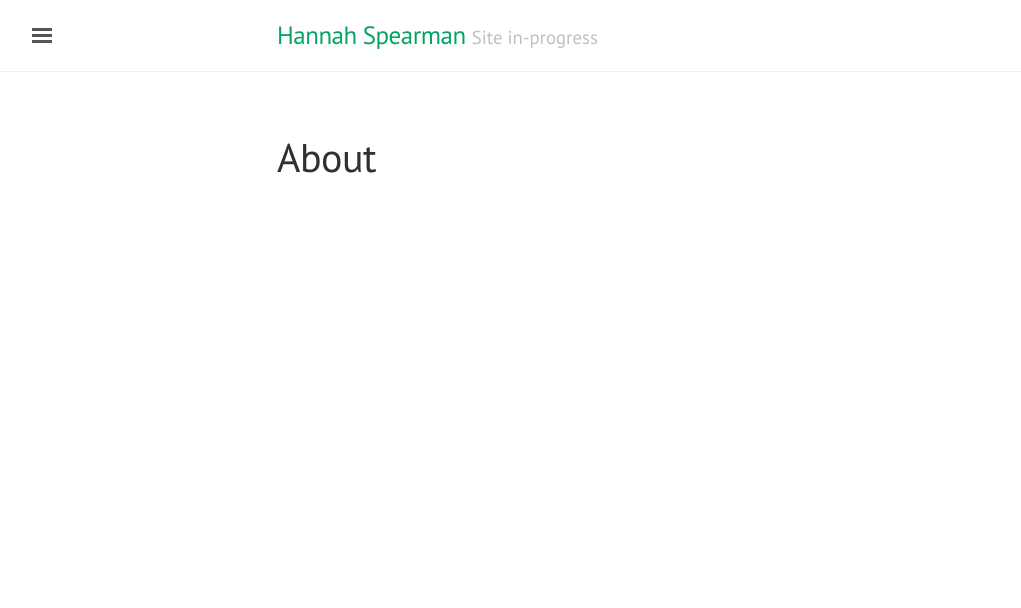
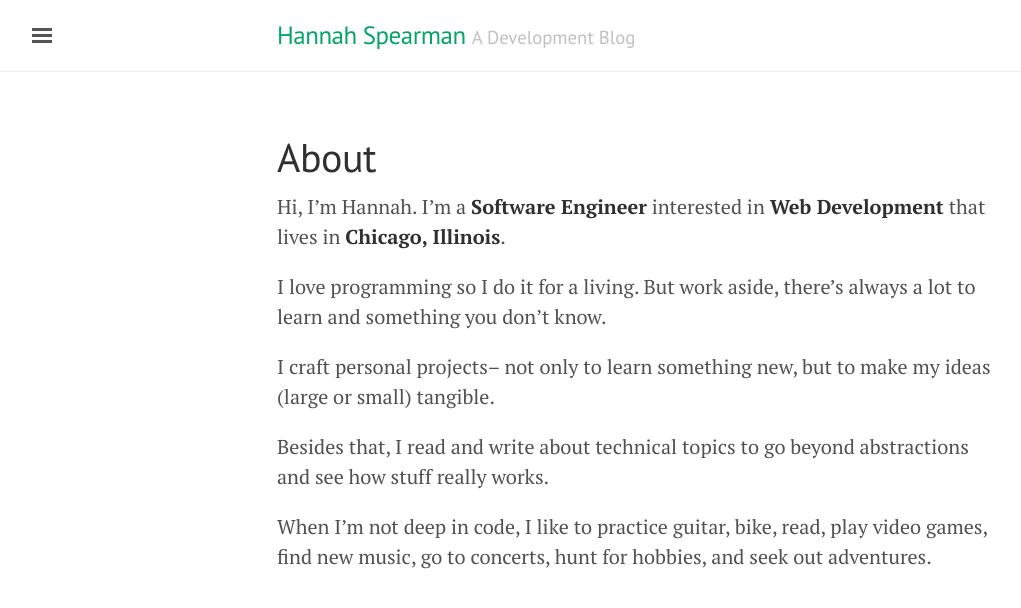
Before and after one commit to hspearman/hspearman.github.io, a Jekyll site: the page built from about.md, in a window 1280 px wide. Shown: the top 608 px of the page, without its empty margins (3-1024 px from the left). Built offline with Jekyll 4.4.1, drawn with Linux system fonts in a browser that asks for light colours.

Commit message:
Updated About page and site title

```diff
--- a/_config.yml
+++ b/_config.yml
@@ -8,7 +8,7 @@ gems:				 [jekyll-paginate]
 
 # Setup
 title:               Hannah Spearman
-tagline:             Site in-progress
+tagline:             A Development Blog
 description:         'A reserved <a href="http://jekyllrb.com" target="_blank">Jekyll</a> theme that places the utmost gravity on content with a hidden drawer. Made by <a href="https://twitter.com/mdo" target="_blank">@mdo</a>.'
 url:                 http://lanyon.getpoole.com
 baseurl:             ''
--- a/about.md
+++ b/about.md
@@ -2,3 +2,13 @@
 layout: page
 title: About
 ---
+
+Hi, I'm Hannah. I'm a **Software Engineer** interested in **Web Development** that lives in **Chicago, Illinois**.
+
+I love programming so I do it for a living. But work aside, there's always a lot to learn and something you don't know.
+
+I craft personal projects-- not only to learn something new, but to make my ideas (large or small) tangible.
+
+Besides that, I read and write about technical topics to go beyond abstractions and see how stuff really works.
+
+When I'm not deep in code, I like to practice guitar, bike, read, play video games, find new music, go to concerts, hunt for hobbies, and seek out adventures.
```
